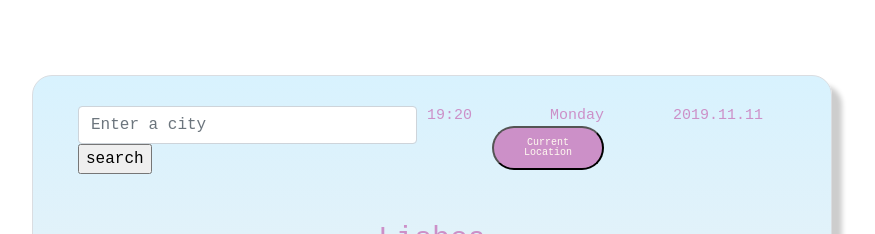
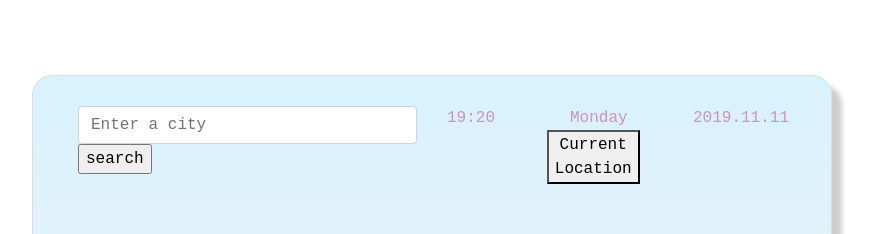
Before and after one commit to margarida-flor/flowr-react-app, a React (Create React App) app: page / in a window 1280 px wide. Shown: the top 234 px of the page, without its empty margins (43-918 px from the left). Built offline with nearby package versions, Linux system fonts and the light colour scheme.

Commit message:
Migrated the Details component to the Header

```diff
--- a/src/Header.js
+++ b/src/Header.js
@@ -1,6 +1,4 @@
 import React from "react";
-
-import Details from "./Details";
 
 export default function Header() {
   return (
@@ -19,7 +17,20 @@ export default function Header() {
           </form>
         </div>
         <div className="col-6">
-          <Details />
+          <div className="Details">
+            <div className="row">
+              <div className="col-4">19:20</div>
+              <div className="col-4">Monday</div>
+              <div className="col-4">2019.11.11</div>
+
+              <div className="row">
+                <div className="col-6" />
+                <div className="col-6">
+                  <button className="current-place">Current Location</button>
+                </div>
+              </div>
+            </div>
+          </div>
         </div>
       </div>
     </div>
```
